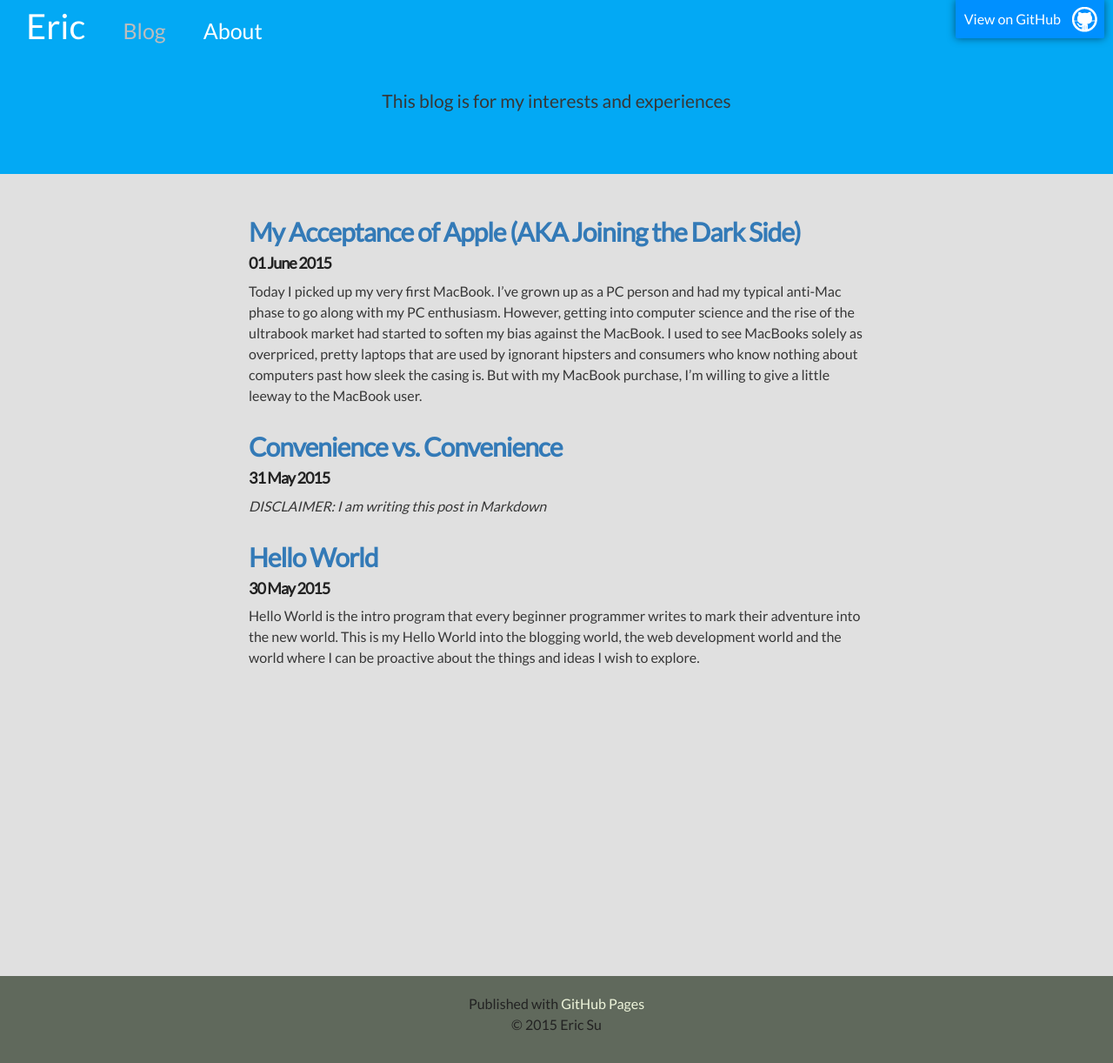
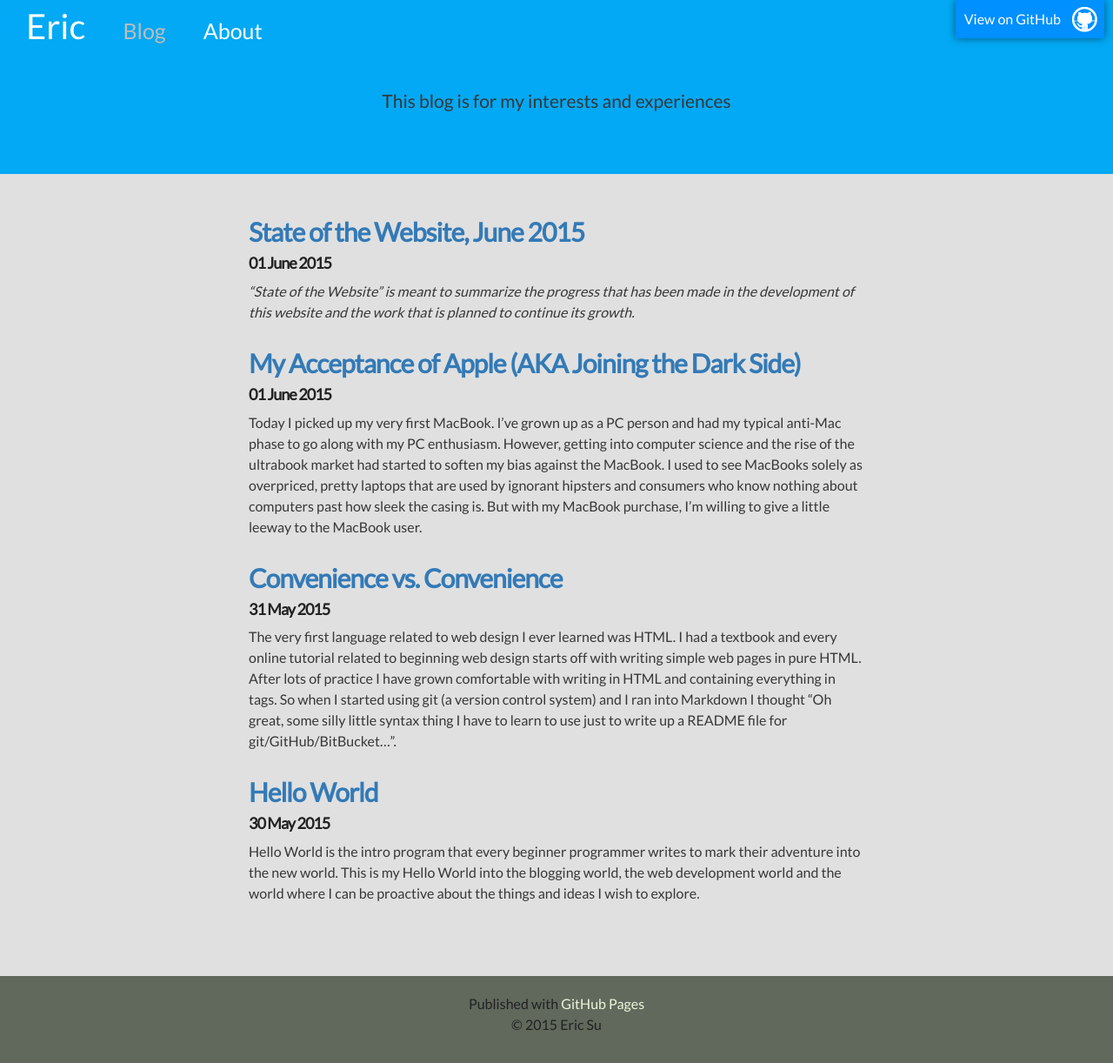
Before and after one commit to eric-cc-su/eric-cc-su.github.io, a Jekyll site: the page built from blog/index.html, in a window 1280 px wide and 1222 px high. Shown: the whole window at 87% size. Built offline with Jekyll 4.4.1, drawn with Linux system fonts in a browser that asks for light colours.

Commit message:
new SOTW post, edits to old post

```diff
--- a/_posts/2015-05-31-convenience-vs-convenience.md
+++ b/_posts/2015-05-31-convenience-vs-convenience.md
@@ -4,16 +4,15 @@ category: tech
 tags: [HTML, markdown, convenience, tech]
 ---
 
-*DISCLAIMER: I am writing this post in Markdown*
-
 The very first language related to web design I ever learned was HTML. I had a
 textbook and every online tutorial related to beginning web design starts off
-with writing simple webpages in pure HTML. After lots of practice I have grown
+with writing simple web pages in pure HTML. After lots of practice I have grown
 comfortable with writing in HTML and containing everything in tags. So when I
 started using git (a version control system) and I ran into Markdown I thought
 "Oh great, some silly little syntax thing I have to learn to use just to write
-up a README file for git/GitHub/BitBucket...". Also while I was setting up this
-blog I read that I have the option to write my posts in either HTML or
+up a README file for git/GitHub/BitBucket...".
+
+While I was setting up this blog I read that I have the option to write my posts in either HTML or
 Markdown...with an emphasis on using Markdown. Although I wrote my initial post
 in HTML I did some thinking and decided that maybe this new Markdown language is
 worth getting accustomed to if it's meant to simplify the amount of writing I
@@ -74,4 +73,9 @@ written as: `[Jekyll](http://jekyllrb.com/docs/home/)`). Once you look over the
 basics of Markdown it is easy to see how writing in Markdown can be really
 convenient.
 
-I'm definitely still a beginner in Markdown so all of my hesitation to adopt the language comes from my need for more education. But if you would like to learn more about using Markdown you can visit [Daring Fireball](http://daringfireball.net/projects/markdown/syntax) or GitHub Guide's [Mastering Markdown](https://guides.github.com/features/mastering-markdown/) for documentation and runthroughs.
+I'm definitely still a beginner in Markdown so all of my hesitation to adopt the language comes from my need for more
+education. But if you would like to learn more about using Markdown you can visit [Daring Fireball]
+(http://daringfireball.net/projects/markdown/syntax) or GitHub Guide's
+[Mastering Markdown](https://guides.github.com/features/mastering-markdown/) for documentation and run-throughs.
+
+*DISCLOSURE: I am writing this post in Markdown*
--- /dev/null
+++ b/_posts/2015-06-01-state-of-the-website-june-2015.md
@@ -0,0 +1,29 @@
+---
+title: State of the Website, June 2015
+category: tech
+tags: [State of the Website, SOTW, tech]
+---
+
+*"State of the Website" is meant to summarize the progress that has been made in the development of this website and
+ the work that is planned to continue its growth.*
+
+<!--more-->
+
+## Progress Made
+
+This website has been created with [GitHub Pages](https://pages.github.com) and its release, marked by its first
+commit to GitHub, occurred four days ago on May 28th, 2015. The index page was initially created with GitHub's page
+generator using the "Slate" template. However the layout has since been replaced with custom content and only the
+"View on GitHub" banner and residual CSS were leftover (the CSS was left to ensure compatibility). [Jekyll]
+(http://jekyllrb.com/), the static web page generator, was initialized in order to enable blogging features and the
+website has been structured accordingly. The layouts for the home page, the About Me page, and the blog page and
+posts were written by hand, with the design for the home page and the About Me page being taken from my other project
+ [Chefversity](http://chefversity.com/).
+
+## Planning Ahead
+
+* Functionality for blog post category and tags will be added
+* Blog posts are planned to include comment sections. The [Disqus](https://disqus.com/) service is currently being
+researched
+* The home page will include content about my work experience, projects and education
+* The blog landing page needs to be redesigned
```
